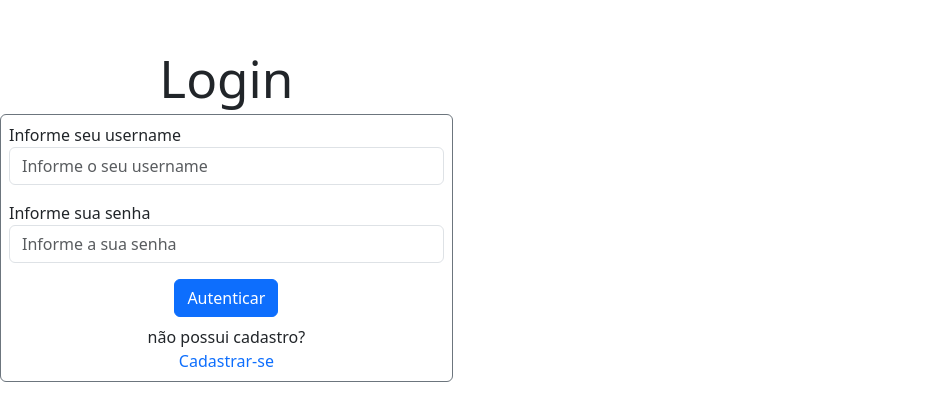
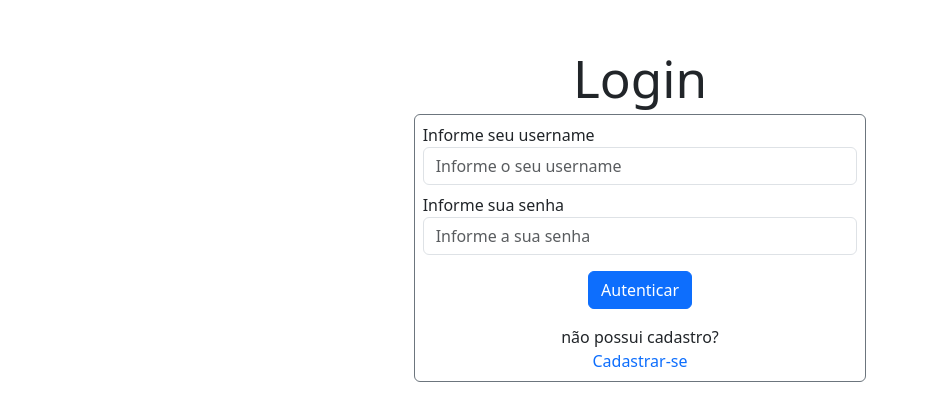
Before and after one commit to rlraul/projeto_pw25s_client, a React (Vite) app in the folder projeto_pw25s_client/: page / in a window 1280 px wide. Shown: the part 184-604 px from the top of the page, without its empty margins (0-929 px from the left). Built offline with nearby package versions, Linux system fonts and the light colour scheme.

Commit message:
ajustes para centralizar a div do login

```diff
--- a/projeto_pw25s_client/src/pages/LoginPage/index.tsx
+++ b/projeto_pw25s_client/src/pages/LoginPage/index.tsx
@@ -42,11 +42,11 @@ export function LoginPage() {
       };
 
     return (
-        <div className="row">
-            <h1 className="text-center">Login</h1>
-            <div className="d-flex justify-content-center">
+        <div className="d-flex align-items-center justify-content-center vw-100">
+            <div className="row">
+                <h1 className="text-center">Login</h1>
                 <div className="container border border-secondary rounded p-2">
-                    <div className="col-12 mb-3">
+                    <div className="col-12 mb-2">
                         <label>Informe seu username</label>
                         <input
                             className={apiError ? "form-control is-invalid" : "form-control"}
@@ -57,7 +57,7 @@ export function LoginPage() {
                             value={form.username}
                         />
                     </div>
-                    <div className="col-12 mb-3">
+                    <div className="col-12 mb-2">
                         <label>Informe sua senha</label>
                         <input
                             className={apiError ? "form-control is-invalid" : "form-control"}
@@ -71,7 +71,7 @@ export function LoginPage() {
                     <div className="text-center">
                         <ButtonWithProgress
                             onClick={onClickLogin}
-                            className="btn btn-primary"
+                            className="btn btn-primary m-2"
                             disabled={pendingApiCall}
                             pendingApiCall={pendingApiCall}
                             text="Autenticar"
```
